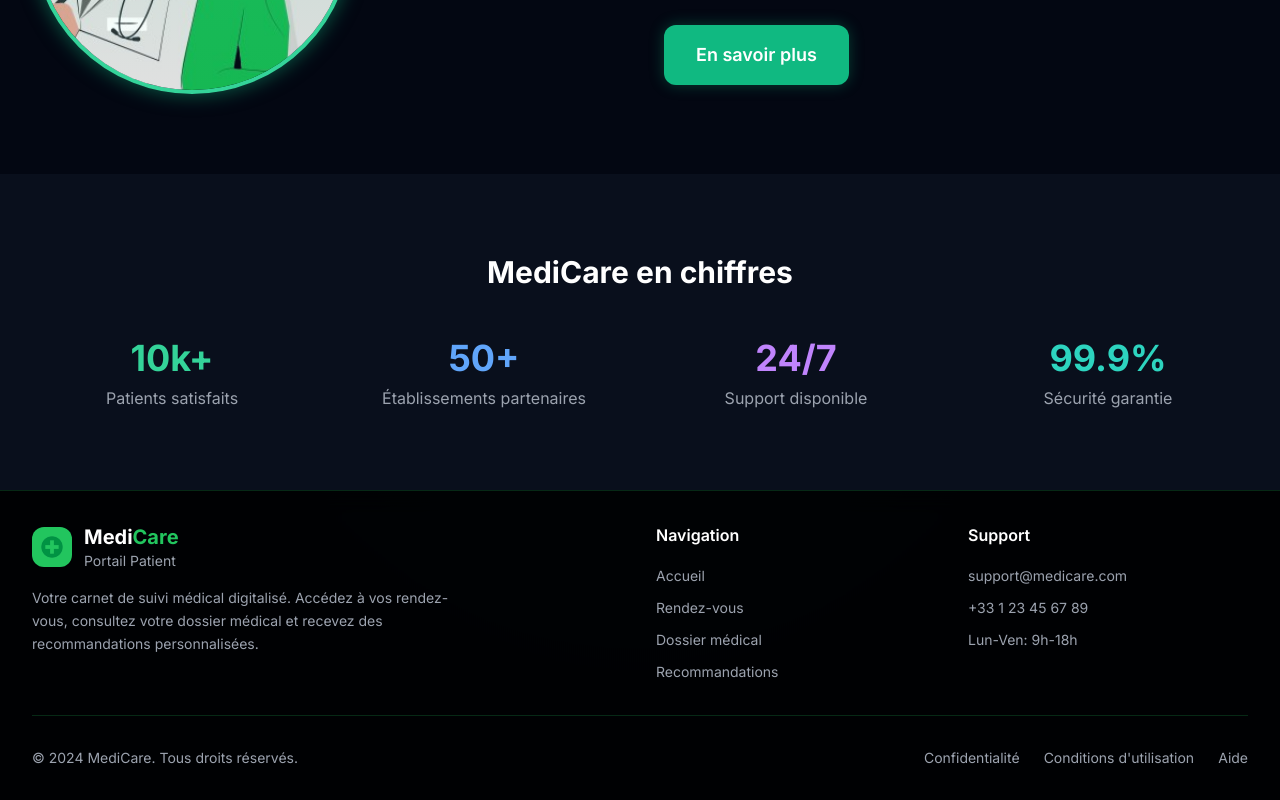
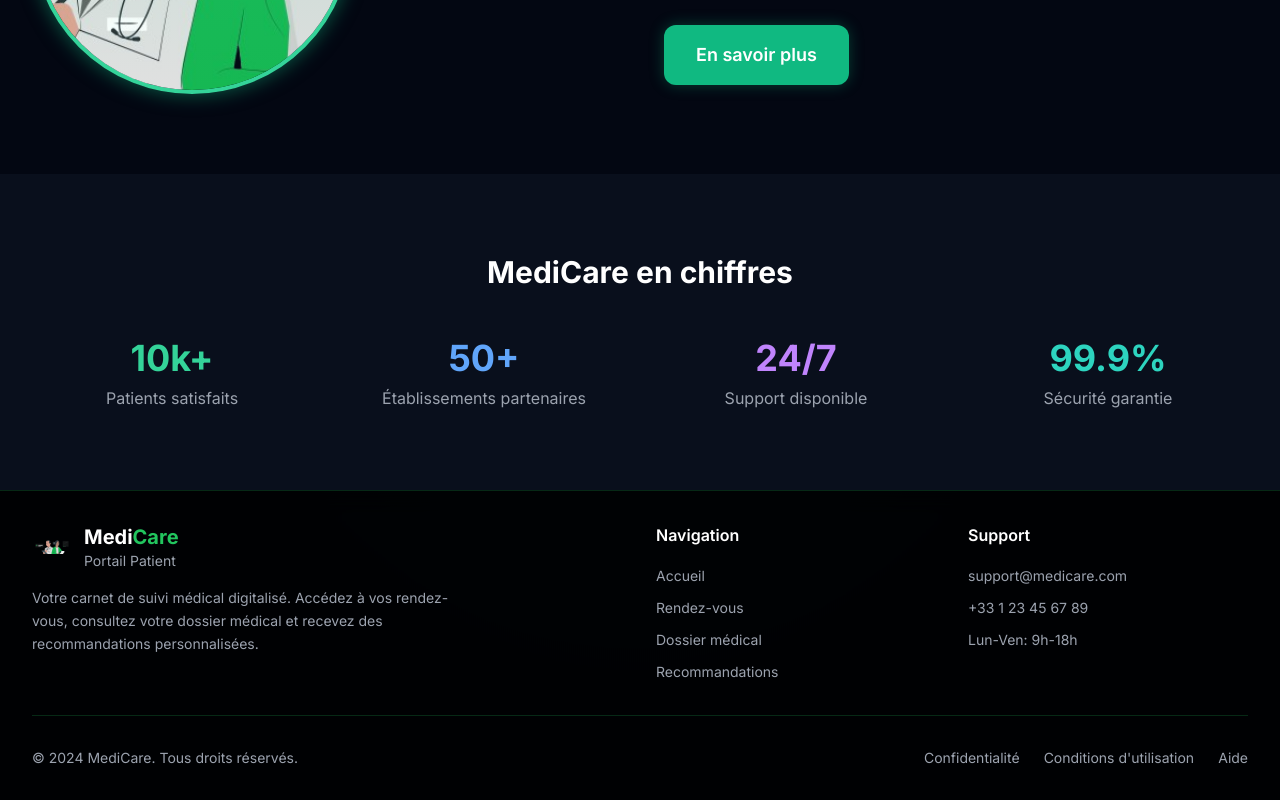
Before and after one commit to SaamNoLimits/HealthCare, a Next.js app: page / in a window 1280 px wide. Shown: the part 1171-1971 px from the top of the page. Built offline with nearby package versions, Linux system fonts and the light colour scheme.

Commit message:
Update footer: new logo and correct navigation links for new route structure

```diff
--- a/components/Footer.tsx
+++ b/components/Footer.tsx
@@ -9,15 +9,13 @@ const Footer = () => {
                     {/* Logo et description */}
                     <div className="col-span-1 md:col-span-2">
                         <div className="flex items-center space-x-3 mb-4">
-                            <div className="w-10 h-10 bg-green-500 rounded-xl flex items-center justify-center overflow-hidden neon-glow">
-                                <Image
-                                    src="/logo.png"
-                                    alt="MediCare Logo"
-                                    width={32}
-                                    height={32}
-                                    className="object-contain"
-                                />
-                            </div>
+                            <Image
+                                src="/img_carousel.16270e81-removebg-preview.png"
+                                alt="MediCare Logo"
+                                width={40}
+                                height={40}
+                                className="object-contain"
+                            />
                             <div>
                                 <h3 className="text-xl font-bold text-white">Medi<span className="text-green-500 glow-text">Care</span></h3>
                                 <p className="text-sm text-gray-400">Portail Patient</p>
@@ -34,7 +32,7 @@ const Footer = () => {
                         <h4 className="text-white font-semibold mb-4">Navigation</h4>
                         <ul className="space-y-2">
                             <li>
-                                <Link href="/" className="text-gray-400 hover:text-green-400 transition-colors duration-300 text-sm">
+                                <Link href="/accueil" className="text-gray-400 hover:text-green-400 transition-colors duration-300 text-sm">
                                     Accueil
                                 </Link>
                             </li>
```
